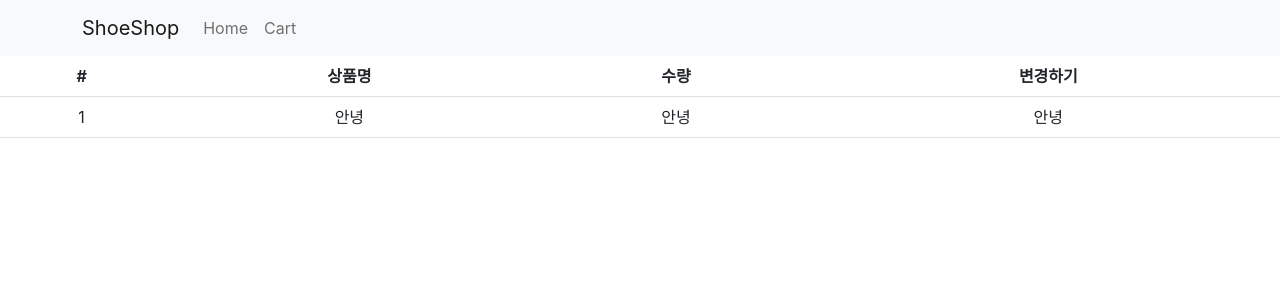
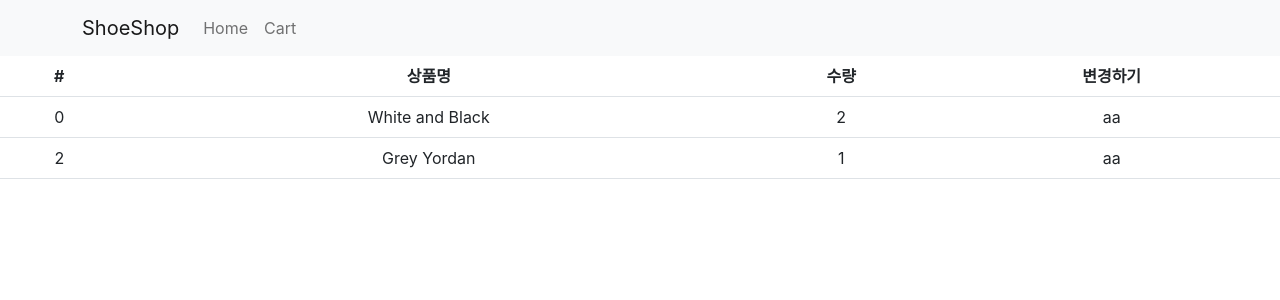
Before and after one commit to annminhyeong/React_Study_Basic, a React (Create React App) app in the folder shop/: page /cart in a window 1280 px wide. Shown: the top 300 px of the page. Built offline with nearby package versions, Linux system fonts and the light colour scheme.

Commit message:
redux state use

```diff
--- a/shop/src/routes/Cart.js
+++ b/shop/src/routes/Cart.js
@@ -1,6 +1,9 @@
 import { Table } from 'react-bootstrap';
+import { useSelector } from 'react-redux';
 
 function Cart() {
+  let a = useSelector((state) => state.user);
+  let tmp = useSelector((state) => state.tmp);
   return (
     <div className='Cart'>
       <Table>
@@ -13,16 +16,24 @@ function Cart() {
           </tr>
         </thead>
         <tbody>
-          <tr>
-            <td>1</td>
-            <td>안녕</td>
-            <td>안녕</td>
-            <td>안녕</td>
-          </tr>
+          {tmp.map((item, i) => {
+            return <CartItem key={i} item={item} />;
+          })}
         </tbody>
       </Table>
     </div>
   );
 }
 
+function CartItem({ item }) {
+  return (
+    <tr>
+      <td>{item.id}</td>
+      <td>{item.name}</td>
+      <td>{item.count}</td>
+      <td>aa</td>
+    </tr>
+  );
+}
+
 export default Cart;
--- a/shop/src/store.js
+++ b/shop/src/store.js
@@ -1,5 +1,21 @@
-import { configureStore } from '@reduxjs/toolkit';
+import { configureStore, createSlice } from '@reduxjs/toolkit';
+
+let user = createSlice({
+  name: 'user',
+  initialState: 'kim',
+});
+
+let tmp = createSlice({
+  name: 'tmp',
+  initialState: [
+    { id: 0, name: 'White and Black', count: 2 },
+    { id: 2, name: 'Grey Yordan', count: 1 },
+  ],
+});
 
 export default configureStore({
-  reducer: {},
+  reducer: {
+    user: user.reducer,
+    tmp: tmp.reducer,
+  },
 });
```
